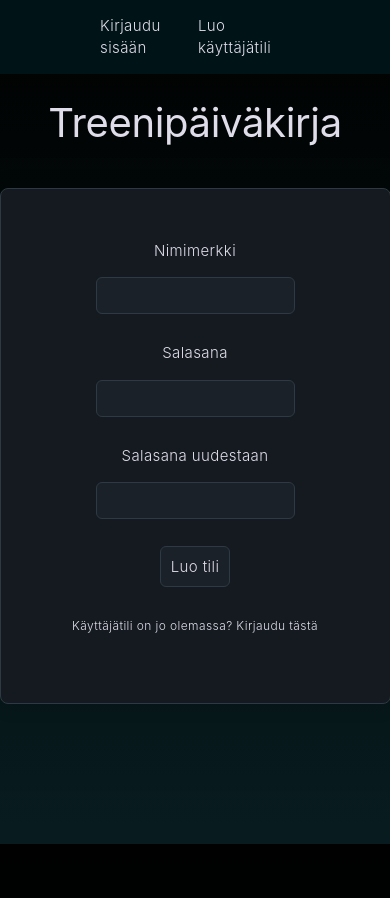
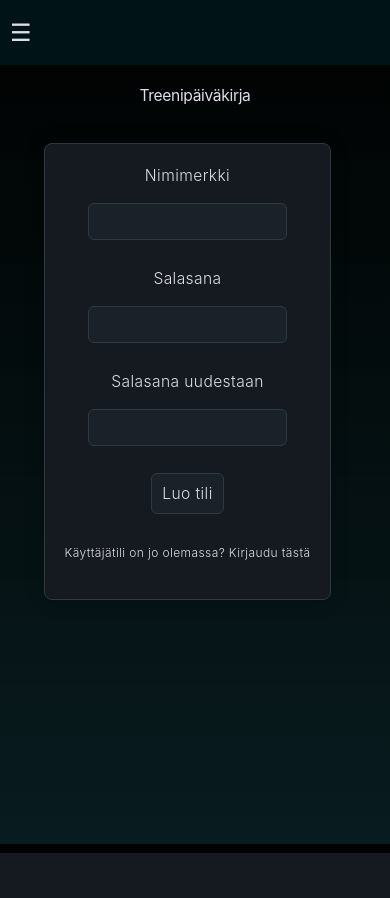
Before and after one commit to ellarasalo/Treenipaivakirja, a Flask app: page /register in a window 390 px wide. After the commit the page ends 853 px from the top, so only its background shows below. Run offline with Flask 3, Linux system fonts and the light colour scheme; parts of the project's set-up code (start-up, migrations or seed data) failed here and were passed over.

Commit message:
add mobile styles

```diff
--- a/app.py
+++ b/app.py
@@ -6,7 +6,13 @@ from os import getenv
 
 app = Flask(__name__)
 app.secret_key = getenv("SECRET_KEY")
-app.config["SQLALCHEMY_DATABASE_URI"] = getenv("DATABASE_URL")
+
+env = getenv('FLASK_ENV', 'production')
+if env == 'development':
+    app.config["SQLALCHEMY_DATABASE_URI"] = getenv("DATABASE_URL")
+else:
+    app.config["SQLALCHEMY_DATABASE_URI"] = getenv("DATABASE_URL").replace("://", "ql://", 1)
+
 db = SQLAlchemy(app)
 import routes
 import workout_routes
--- a/static/style.css
+++ b/static/style.css
@@ -1,4 +1,3 @@
-
 html, body {
   margin: 0;
   height: 100%;
@@ -11,7 +10,7 @@ html, body {
 body {
   background: linear-gradient(to bottom,
   #000100 0%,
-  #001418f7 100%); /* #011b20b1*/
+  #001418f7 100%);
   background-attachment: fixed;
   background-repeat: no-repeat;
   background-size: cover;
@@ -37,7 +36,7 @@ body {
   font-size: 40px;
   margin-bottom: 0px;
   text-decoration: none;
-  color:#e0ddea;
+  color: #e0ddea;
 }
 
 .friend-list {
@@ -53,11 +52,11 @@ body {
   font-family: 'Consolas', monospace;
   font-size: 25px;
   color: #1fd853;
-
-  }
+}
 
 .welcometext-container {
-  width: 590px;
+  width: 90%;
+  max-width: 590px;
   margin: 10px 0;
   margin-left: 60px;
 }
@@ -116,10 +115,10 @@ body {
   font-weight: 300;
 }
 
-
 .box {
-  width: 540px;
-  background-color: #d93c8e0d; /*#d93c8e52    #4b5b5d85;#294447  #68395193 #83144e52*/
+  width: 90%;
+  max-width: 540px;
+  background-color: #d93c8e0d;
   padding: 20px;
   padding-bottom: 40px;
   margin: 10px 0;
@@ -127,7 +126,6 @@ body {
   border-radius: 9px;
   box-shadow: 0 0 20px rgba(0, 0, 0, 0.2);
   border: 0.1px solid #7d5e6f93;
-
 }
 
 .chart {
@@ -148,11 +146,9 @@ body {
   justify-content: center;
 }
 
-
 select::-ms-expand {
   display: none;
 }
-
 
 select {
   appearance: none;
@@ -168,24 +164,19 @@ select {
   height: 35px;
 }
 
-
-
 select:hover {
   cursor: pointer;
 }
-
 
 select option:checked {
   background-color: #2e3a43;
   color: #1fd853;
 }
 
-
 select option:hover {
   background-color: #2e3a43;
   color: #1fd853;
 }
-
 
 .workout-info {
   width: 120px;
@@ -199,7 +190,6 @@ select option:hover {
 .description_table {
   margin-top: 20px;
   margin-right: 150px;
-
 }
 
 .workout_table {
@@ -220,9 +210,14 @@ select option:hover {
   display: flex;
   justify-content: space-between;
   align-items: center;
-  padding: 15px 100px;
-  background-color: #001418f7 /*#0d2220*/
+  padding: 15px 20px;
+  background-color: #001418f7;
+}
 
+.navbar-links {
+  display: flex;
+  flex-direction: row;
+  align-items: center;
 }
 
 .nav-link {
@@ -232,6 +227,7 @@ select option:hover {
   cursor: pointer;
   font-weight: 300;
   letter-spacing: 0.4px;
+  margin-left: 20px;
 }
 
 .nav-link:hover {
@@ -255,7 +251,6 @@ select option:hover {
   color: #1fd853;
 }
 
-
 .register-link a {
   color: #e0ddea !important;
   text-decoration: none;
@@ -265,16 +260,14 @@ select option:hover {
   letter-spacing: 0.4px;
 }
 
-
 .register-link {
   text-align: center;
 }
 
 .register-link a:hover {
   text-decoration: underline;
-  color: #f7f7f9!important;
+  color: #f7f7f9 !important;
 }
-
 
 .error-message {
   color: red;
@@ -288,7 +281,7 @@ select option:hover {
   justify-content: center;
   align-items: flex-start;
   height: 80vh;
-  width: 80%;
+  width: 90%;
   margin: 15px;
 }
 
@@ -301,14 +294,12 @@ select option:hover {
   text-align: center;
 }
 
-
 .form-group {
   margin: 15px;
   margin-top: 15px;
   margin-left: 45px;
   margin-right: 45px;
 }
-
 
 label {
   margin-bottom: 1px;
@@ -362,7 +353,6 @@ input:focus {
   box-shadow: 0 0 10px rgba(0, 0, 0, 0.3);
 }
 
-
 input[type="submit"]:hover {
   background-color: #2980b9;
 }
@@ -403,3 +393,76 @@ button.miniwhiteclass {
   color: #40a7eb;
   text-align: center;
 }
+
+/* Media query for mobile devices */
+@media (max-width: 768px) {
+  .welcometext-container,
+  .box,
+  .container {
+    width: 100%;
+    margin-left: 0;
+  }
+
+  .navbar {
+    flex-direction: column;
+    align-items: flex-start;
+    padding: 15px 10px;
+  }
+
+  .menu-toggle {
+    display: block;
+    font-size: 24px;
+    color: #e0ddea;
+    cursor: pointer;
+  }
+
+  .navbar-links {
+    display: none;
+    flex-direction: column;
+    width: 100%;
+  }
+
+  .nav-link {
+    margin-left: 0;
+    padding: 10px;
+    width: 100%;
+    text-align: left;
+    border-top: none;
+  }
+
+  .friendbox,
+  .friendbox a,
+  .friendtitle,
+  .title,
+  .welcometext,
+  .whiteclass,
+  .miniwhiteclass {
+    font-size: 4vw;
+  }
+
+  .workout-info {
+    width: 25%;
+  }
+
+  .timestamp {
+    font-size: 3vw;
+  }
+
+  .workout-table {
+    width: 100%;
+  }
+
+  .description_table {
+    margin-right: 0;
+  }
+
+  .login-register-form,
+  .workout-form {
+    padding: 20px;
+  }
+
+  .form-group {
+    margin-left: 15px;
+    margin-right: 15px;
+  }
+}
--- a/templates/frontpage.html
+++ b/templates/frontpage.html
@@ -1,4 +1,3 @@
-
 {% extends "layout.html" %}
 {% block content %}
 <div id="content">
@@ -87,6 +86,4 @@
         }
     });
 </script>
-
-
 {% endblock %}
--- a/templates/layout.html
+++ b/templates/layout.html
@@ -10,6 +10,10 @@
 
 <body>
     <div class="navbar">
+        <div class="menu-toggle" id="menu-toggle">
+            ☰
+        </div>
+        <div class="navbar-links" id="navbar-links">
             {% block navbar %}
             {% if session.username %}
                 <a href="{{ url_for('index') }}" class="nav-link">Tervetuloa <span>{{ session['username']}}</span></a>
@@ -24,6 +28,7 @@
                 <a href="{{ url_for('register') }}" class="nav-link">Luo käyttäjätili</a>
             {% endif %}
             {% endblock %}
+        </div>
     </div>
     <div id="header">
         <a href="/" class="title">Treenipäiväkirja</a>
@@ -41,6 +46,16 @@
         {% endif %}
         {% endwith %}
     </div>
+    <script>
+        document.getElementById('menu-toggle').addEventListener('click', function () {
+            var navbarLinks = document.getElementById('navbar-links');
+            if (navbarLinks.style.display === 'block') {
+                navbarLinks.style.display = 'none';
+            } else {
+                navbarLinks.style.display = 'block';
+            }
+        });
+    </script>
 </body>
 
 </html>
```
Also changed, not shown: 1 other file. Lines whose indentation alone changed are shown as unchanged.
